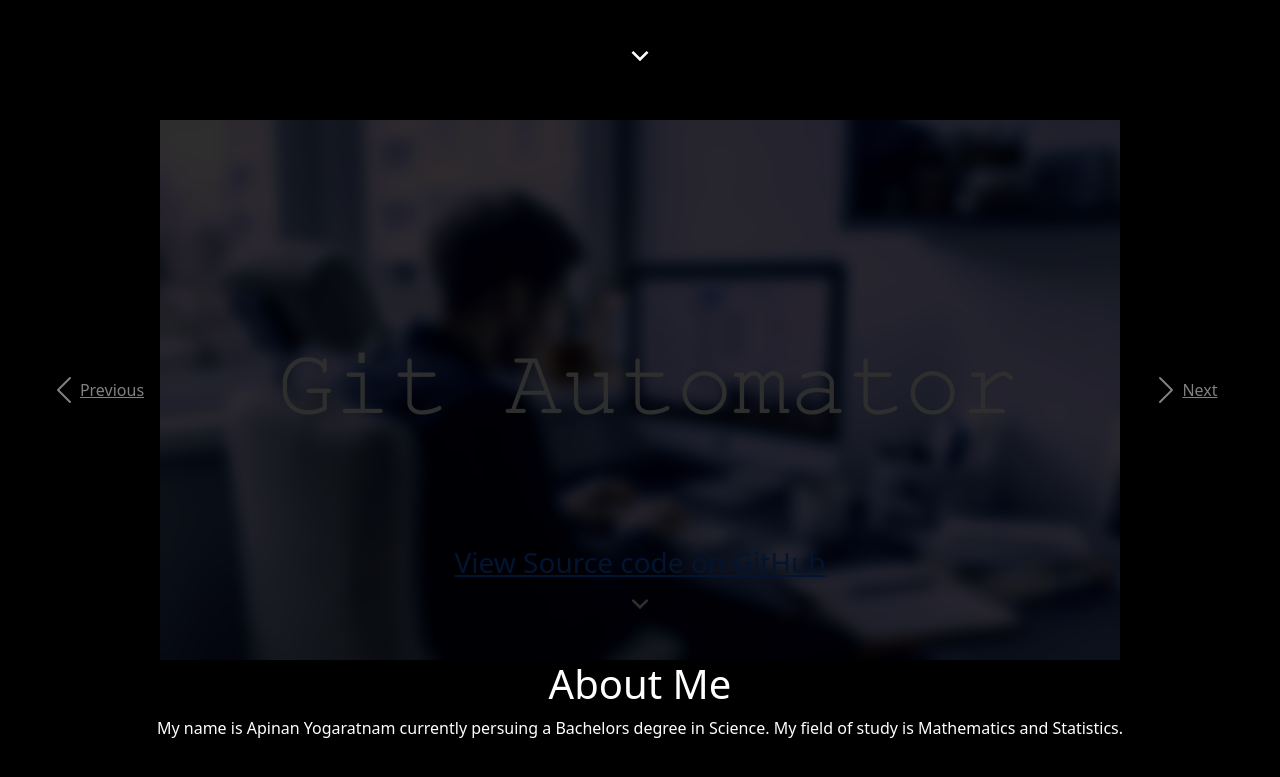
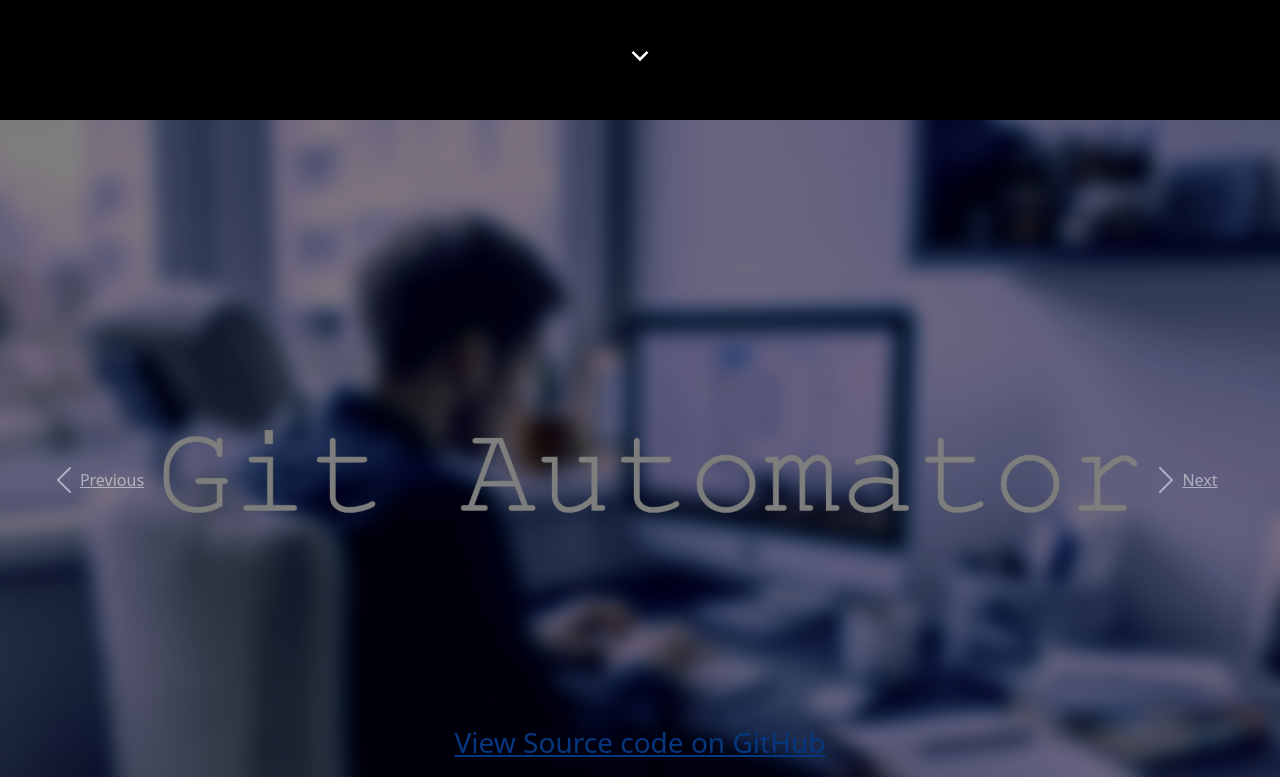
Before and after one commit to apinanyogaratnam/my-personal-website-v2.0, a React (Create React App) app: page / in a window 1280 px wide. Shown: the part 680-1457 px from the top of the page. Built offline with nearby package versions, Linux system fonts and the light colour scheme; a web font is replaced by a local one.

Commit message:
using main branch for full screen of side projects

```diff
--- a/src/components/carousel_container.js
+++ b/src/components/carousel_container.js
@@ -11,7 +11,7 @@ const CarouselContainer = () => {
                 {/* First Label */}
                 <Carousel.Item>
                     <img
-                    className="d-block w-100 carousel-container"
+                    className="d-block w-100"
                     src={require("../images/Associate.jpg").default}
                     alt="First slide"
                     />
@@ -26,7 +26,7 @@ const CarouselContainer = () => {
                 {/* Second Label */}
                 <Carousel.Item>
                     <img
-                    className="d-block w-100 carousel-container"
+                    className="d-block w-100"
                     src={require("../images/Git_Automator.jpg").default}
                     alt="Second slide"
                     />
@@ -42,7 +42,7 @@ const CarouselContainer = () => {
                 {/* Third Label */}
                 <Carousel.Item>
                     <img
-                    className="d-block w-100 carousel-container"
+                    className="d-block w-100"
                     src={require("../images/Image_Compression_Tool.jpg").default}
                     alt="Third slide"
                     />
```
